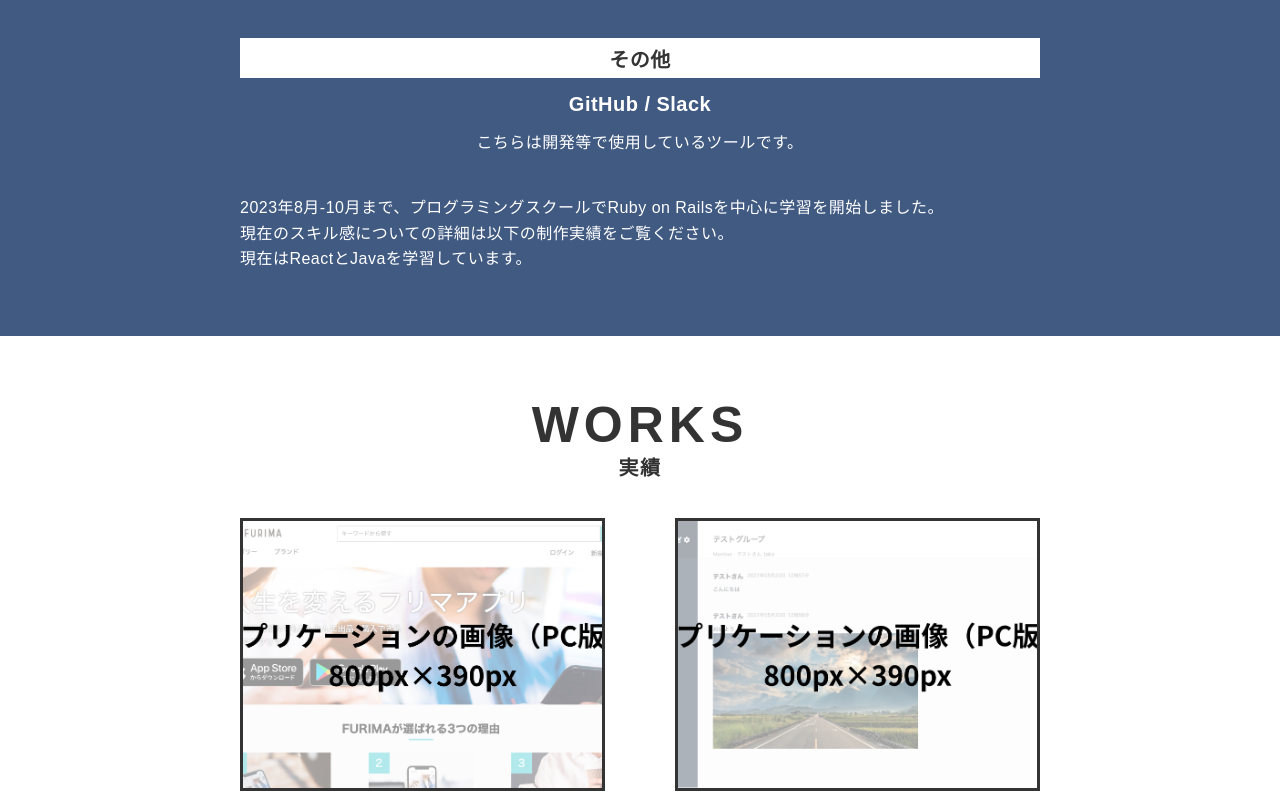
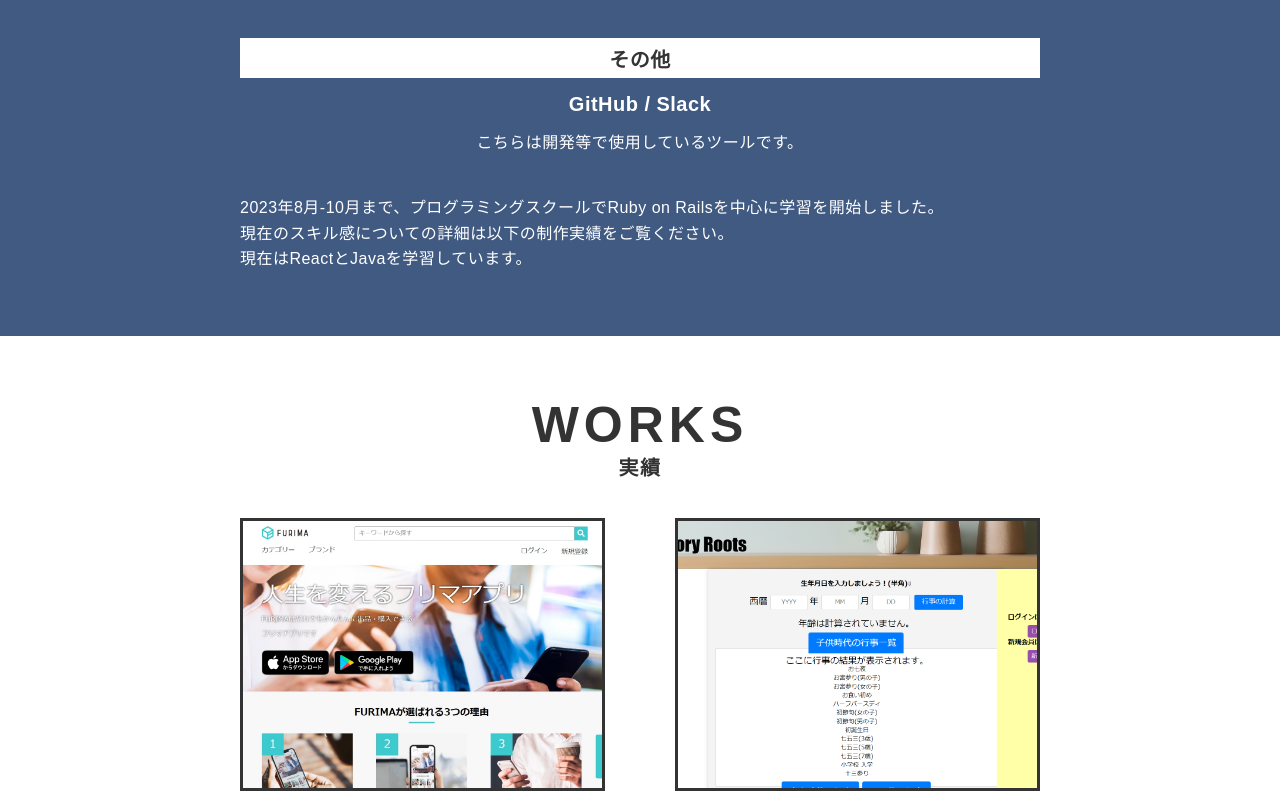
Before and after one commit to hamatoru/portfolio-site, a plain HTML site: page index.html in a window 1280 px wide. Shown: the part 2000-2800 px from the top of the page. Drawn offline with nearby package versions, Linux system fonts and the light colour scheme.

Commit message:
画像の配置

```diff
--- a/index.html
+++ b/index.html
@@ -34,7 +34,7 @@
           <div class="firstview__main">
             <div class="firstview__main-pict obj-fit-img">
               <!-- imagesに配置した、プロフィール画像のパスを記載する -->
-              <img src="./images/pict-firstview-main.jpg">
+              <img src="./images/profile_image.jpg">
             </div>
             <div class="firstview__info">
               <h2>
@@ -178,7 +178,7 @@
               <li class="works__item">
                 <div class="works__item-pict">
                   <!-- images/01に配置した、FURIMAの画像（PC版）のパスを記載する -->
-                  <a href="works/01.html" style="background-image:url('./images/work/01/pict-work01-firstview_pc.jpg');"></a>
+                  <a href="works/01.html" style="background-image:url('./images/furima_image.jpg');"></a>
                 </div>
                 <div class="works__item-text-block">
                   <!-- 記載番号：18 -->
@@ -193,7 +193,7 @@
               <li class="works__item">
                 <div class="works__item-pict">
                   <!-- images/02に配置した、オリジナルアプリの画像（PC版）のパスを記載する -->
-                  <a href="works/02.html" style="background-image:url('./images/work/02/pict-work02-firstview_pc.jpg');"></a>
+                  <a href="works/02.html" style="background-image:url('./images/memoryroots_image.png');"></a>
                 </div>
                 <div class="works__item-text-block">
                   <!-- 記載番号：20 -->
```
Also changed, not shown: images/furima_image.jpg (added), images/memoryroots_image.png (added), 2 other files.
